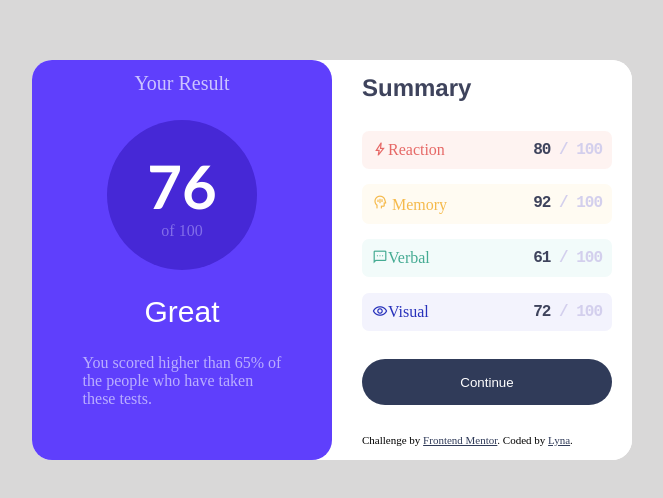
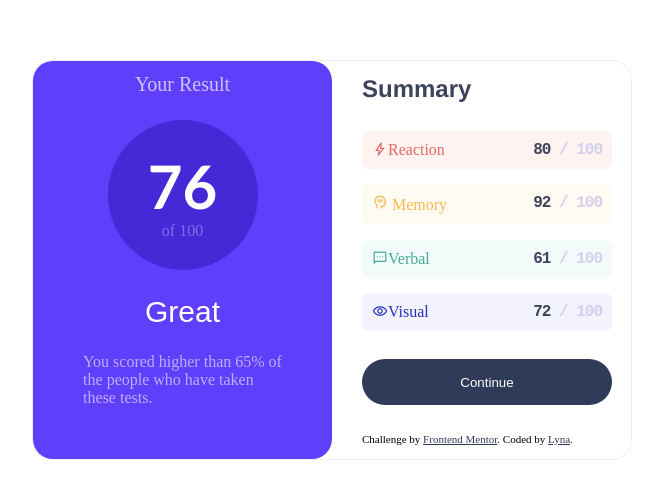
Before and after one commit to djelidlyna/Results-summary-component, a plain HTML site: page index.html in a window 1280 px wide. Shown: the part 140-638 px from the top of the page, without its empty margins (308-971 px from the left). Drawn offline with nearby package versions, Linux system fonts and the light colour scheme.

Commit message:
Update style.css

```diff
--- a/css/style.css
+++ b/css/style.css
@@ -4,7 +4,7 @@
     box-sizing: border-box;
 }
 body{
-    background: #d9d8d8;
+    background: #ffffff;
     display: flex;
     justify-content: center;
     align-items: center;
@@ -13,6 +13,7 @@ body{
 }
 .TOTALE{
 
+     border: 1px solid #efefe9;
     height: 400px;
     width: 600px;
     border-radius: 20px;
```
